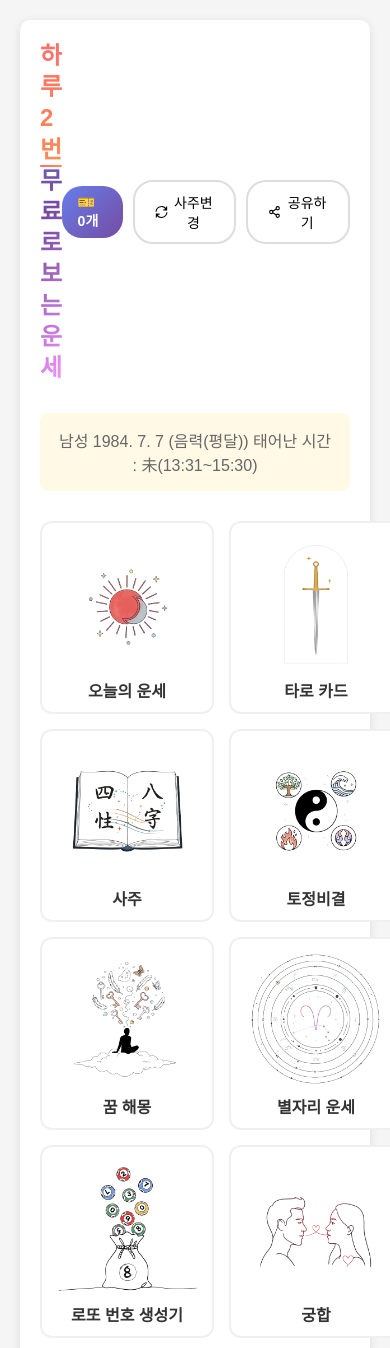
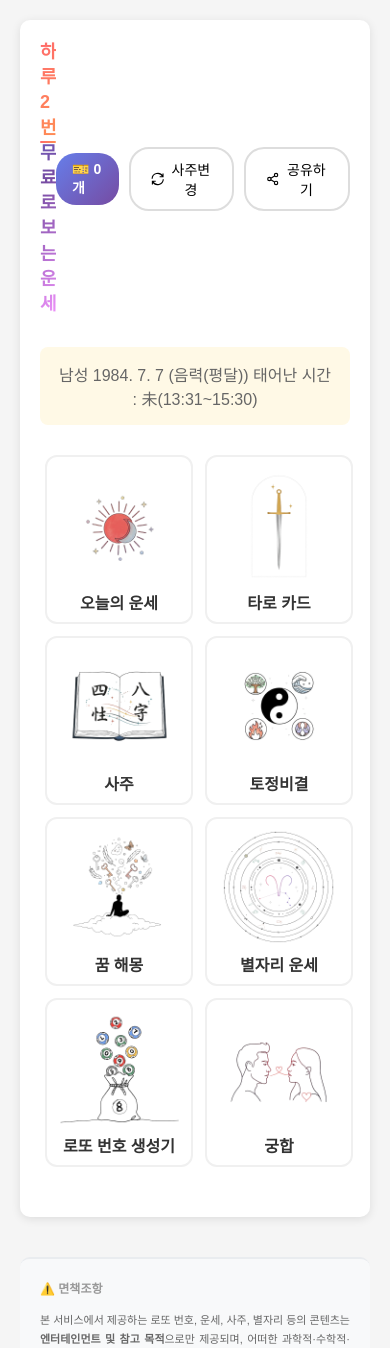
Before and after one commit to wewq1816/fortune-platform, a website with bundled scripts: page frontend/index.html in a window 390 px wide. Shown: the top 1348 px of the page. Built offline with nearby package versions, Linux system fonts and the light colour scheme.

Commit message:
Fix: Adjust mobile layout - split title to 3 lines and reduce icon size

```diff
--- a/frontend/index.html
+++ b/frontend/index.html
@@ -34,7 +34,7 @@
     }
 
     .header h1 {
-      font-size: 24px;
+      font-size: 18px;
       background: linear-gradient(135deg, #667eea 0%, #764ba2 50%, #f093fb 100%);
       -webkit-background-clip: text;
       -webkit-text-fill-color: transparent;
@@ -42,7 +42,7 @@
       flex: 1;
       font-weight: 800;
       letter-spacing: -0.5px;
-      line-height: 1.3;
+      line-height: 1.4;
       position: relative;
       animation: fadeInUp 0.8s ease-out;
     }
@@ -157,15 +157,16 @@
     .menu-grid {
       display: grid;
       grid-template-columns: 1fr 1fr;
-      gap: 15px;
+      gap: 12px;
       margin-bottom: 30px;
+      padding: 0 5px;
     }
 
     .menu-item {
       background: white;
       border: 2px solid #f0f0f0;
       border-radius: 12px;
-      padding: 10px 15px;
+      padding: 8px 12px;
       text-align: center;
       cursor: pointer;
       transition: all 0.3s;
@@ -178,8 +179,8 @@
     }
 
     .menu-icon {
-      width: 140px;
-      height: 140px;
+      width: 120px;
+      height: 120px;
       margin: 0 auto 5px auto;
       display: block;
     }
@@ -282,7 +283,8 @@
     <div class="header">
       <h1>
         <span class="highlight">하루 2번</span><br>
-        무료로 보는 운세
+        무료로 보는<br>
+        운세
       </h1>
       <div class="header-buttons">
         <!-- 🎫 이용권 배지 -->
```
